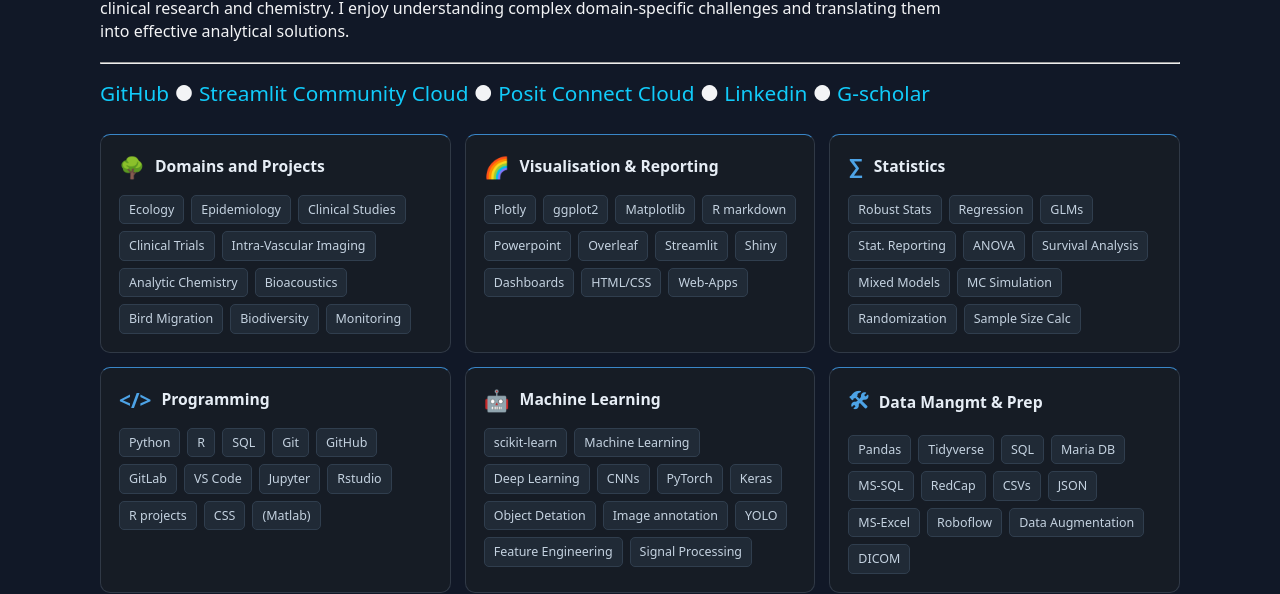
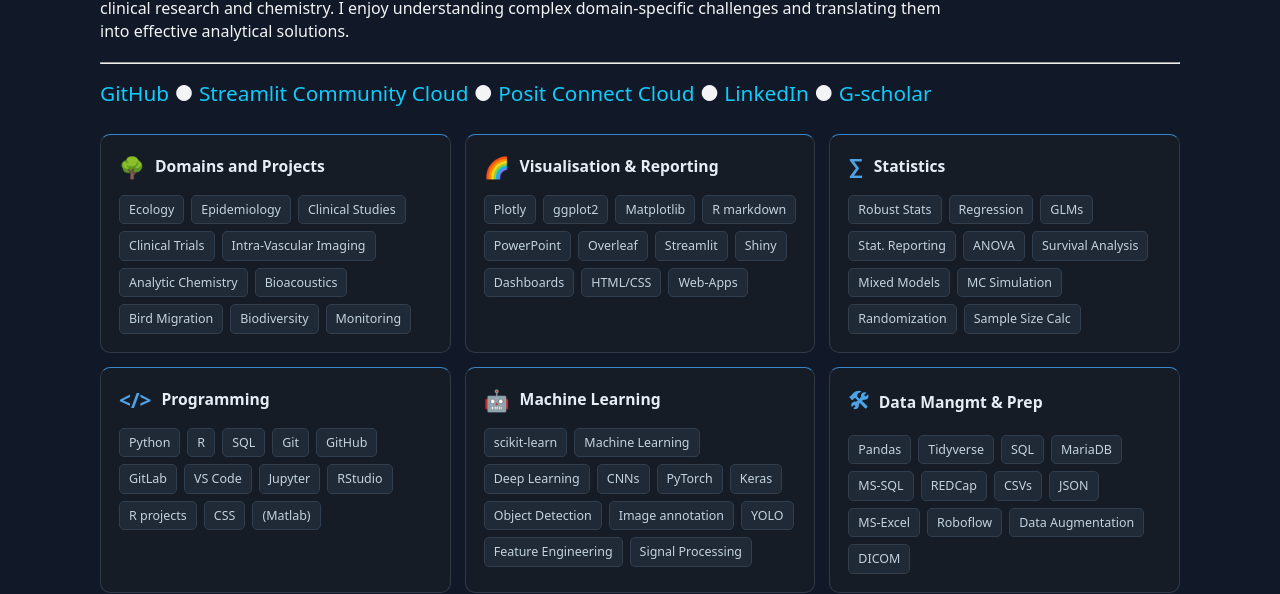
Before and after one commit to sergezaugg/pollito_portfolio, a plain HTML site: page pages/about.html in a window 1280 px wide. Shown: the part 187-781 px from the top of the page. Drawn offline with Linux system fonts and the light colour scheme.

Commit message:
corrected spelling

```diff
--- a/pages/about.html
+++ b/pages/about.html
@@ -63,7 +63,7 @@
 
             <a href="https://www.linkedin.com/in/dkifh34rtn345eb5fhrthdbgf45/" target="_blank"
                 rel="noopener noreferrer">
-                Linkedin
+                LinkedIn
             </a>
 
             <span class="separator"> ● </span>
@@ -112,7 +112,7 @@
                     <span>ggplot2</span>
                     <span>Matplotlib</span>
                     <span>R markdown</span>
-                    <span>Powerpoint</span>
+                    <span>PowerPoint</span>
                     <span>Overleaf</span>
                     <span>Streamlit</span>
                     <span>Shiny</span>
@@ -159,7 +159,7 @@
                     <span>GitLab</span>
                     <span>VS Code</span>
                     <span>Jupyter</span>
-                    <span>Rstudio</span>
+                    <span>RStudio</span>
                     <span>R projects</span>
                     <span>CSS</span>
                     <span>(Matlab)</span>
@@ -178,7 +178,7 @@
                     <span>CNNs</span>
                     <span>PyTorch</span>
                     <span>Keras</span>
-                    <span>Object Detation</span>
+                    <span>Object Detection</span>
                     <span>Image annotation</span>
                     <span>YOLO</span>
                     <span>Feature Engineering</span>
@@ -195,9 +195,9 @@
                     <span>Pandas</span>
                     <span>Tidyverse</span>
                     <span>SQL</span>
-                    <span>Maria DB</span>
+                    <span>MariaDB</span>
                     <span>MS-SQL</span>
-                    <span>RedCap</span>
+                    <span>REDCap</span>
                     <span>CSVs</span>
                     <span>JSON</span>
                     <span>MS-Excel</span>
```
